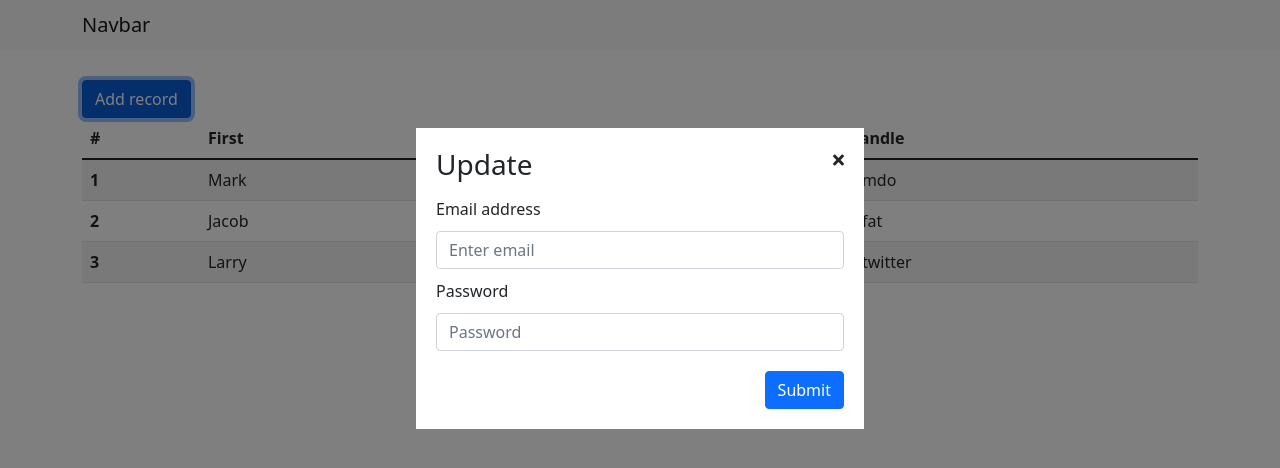
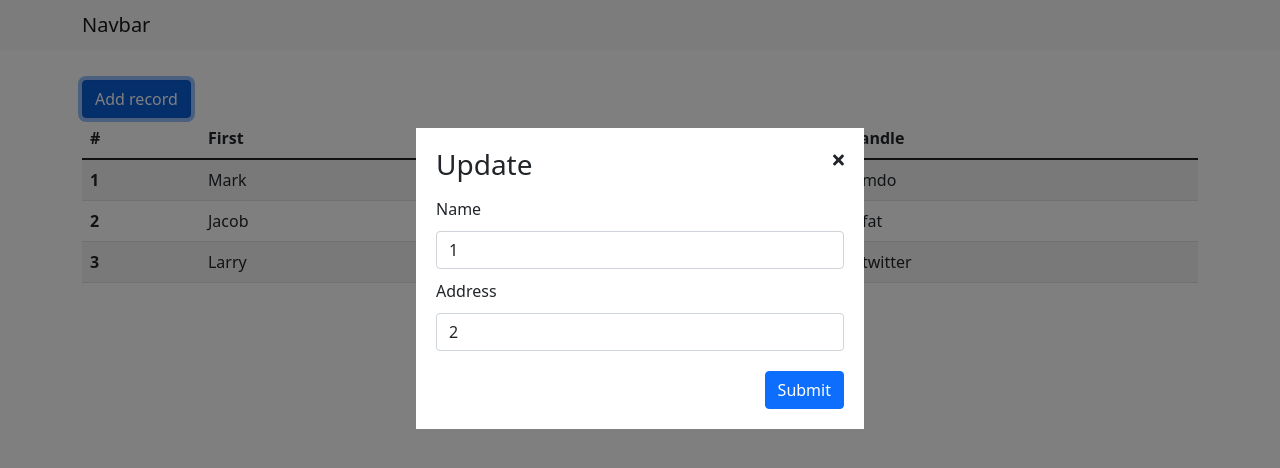
Before and after one commit to Yowsifahamed/react-crud, a React (Create React App) app: page / in a window 1280 px wide. Both pictures are taken after a click on the button "Add record". Shown: the top 468 px of the page. Built offline with nearby package versions, Linux system fonts and the light colour scheme.

Commit message:
form sync with state

```diff
--- a/src/components/dialog/records-dialog.js
+++ b/src/components/dialog/records-dialog.js
@@ -4,6 +4,32 @@ import { FontAwesomeIcon } from '@fortawesome/react-fontawesome'
 import { faTimes } from '@fortawesome/free-solid-svg-icons'
 
 class Dialog extends Component {
+
+    constructor(props) {
+        super(props);
+        this.state = {
+            name: "1",
+            address: "2"
+        };
+
+        this.handleInputChange = this.handleInputChange.bind(this);
+        this.handleSubmit = this.handleSubmit.bind(this);
+    }
+
+    handleInputChange(event) {
+        if (event.target.name == "name") {
+            this.setState({ name: event.target.value });
+        } else if (event.target.name == "address") {
+            this.setState({ address: event.target.value });
+        }
+
+        console.log(this.state, "this.state");
+    }
+
+    handleSubmit(event) {
+        alert('A name was submitted: ' + this.state);
+        event.preventDefault();
+    }
 
     closeCustomModal = e => {
         this.props.onCloseModal(e);
@@ -15,14 +41,18 @@ class Dialog extends Component {
                 <div className="dialog-content container">
                     <h3 className="update-heading">Update </h3>
                     <span className="cross-icon" onClick={this.closeCustomModal}> <FontAwesomeIcon icon={faTimes} /> </span>
-                    <form>
+                    <form onSubmit={this.handleSubmit}>
                         <div className="form-group">
-                            <label for="exampleInputEmail1" className="input-lable">Email address</label>
-                            <input type="email" className="form-control input-control" id="exampleInputEmail1" placeholder="Enter email" />
+                            <label for="exampleInputEmail1" className="input-lable">Name</label>
+                            <input type="text" name="name" className="form-control input-control" placeholder="Enter name"
+                                value={this.state.name}
+                                onChange={this.handleInputChange} />
                         </div>
                         <div className="form-group">
-                            <label for="exampleInputPassword1" className="input-lable">Password</label>
-                            <input type="password" className="form-control input-control" id="exampleInputPassword1" placeholder="Password" />
+                            <label for="exampleInputPassword1" className="input-lable">Address</label>
+                            <input type="text" name="address" className="form-control input-control" placeholder="Enter address"
+                                value={this.state.address}
+                                onChange={this.handleInputChange} />
                         </div>
                         <button type="submit" className="btn btn-primary submit-btn">Submit</button>
                     </form>
```
